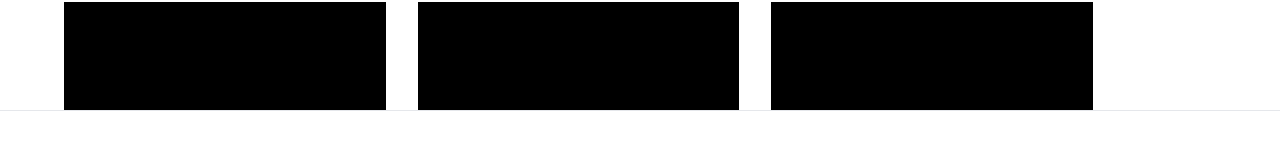
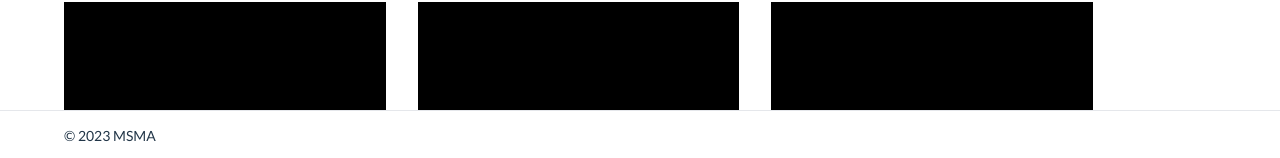
Before and after one commit to isaacetor/MS_MA, a React (Vite) app: page / in a window 1280 px wide. Shown: the part 640-798 px from the top of the page. Built offline with nearby package versions, Linux system fonts and the light colour scheme.

Commit message:
added the footer

```diff
--- a/src/components/static/Footer.tsx
+++ b/src/components/static/Footer.tsx
@@ -1,6 +1,10 @@
 const Footer = () => {
   return (
-    <footer className="w-full h-[50px] fixed bottom-0 z-10 border-t-[1px] bg-white"></footer>
+    <footer className="w-full h-[50px] fixed bottom-0 z-10 border-t-[1px] bg-white flex items-center">
+      <div className="w-[90%] m-[auto] text-sm">
+        <p>© {new Date().getFullYear()} MSMA</p>
+      </div>
+    </footer>
   );
 };
 
```
